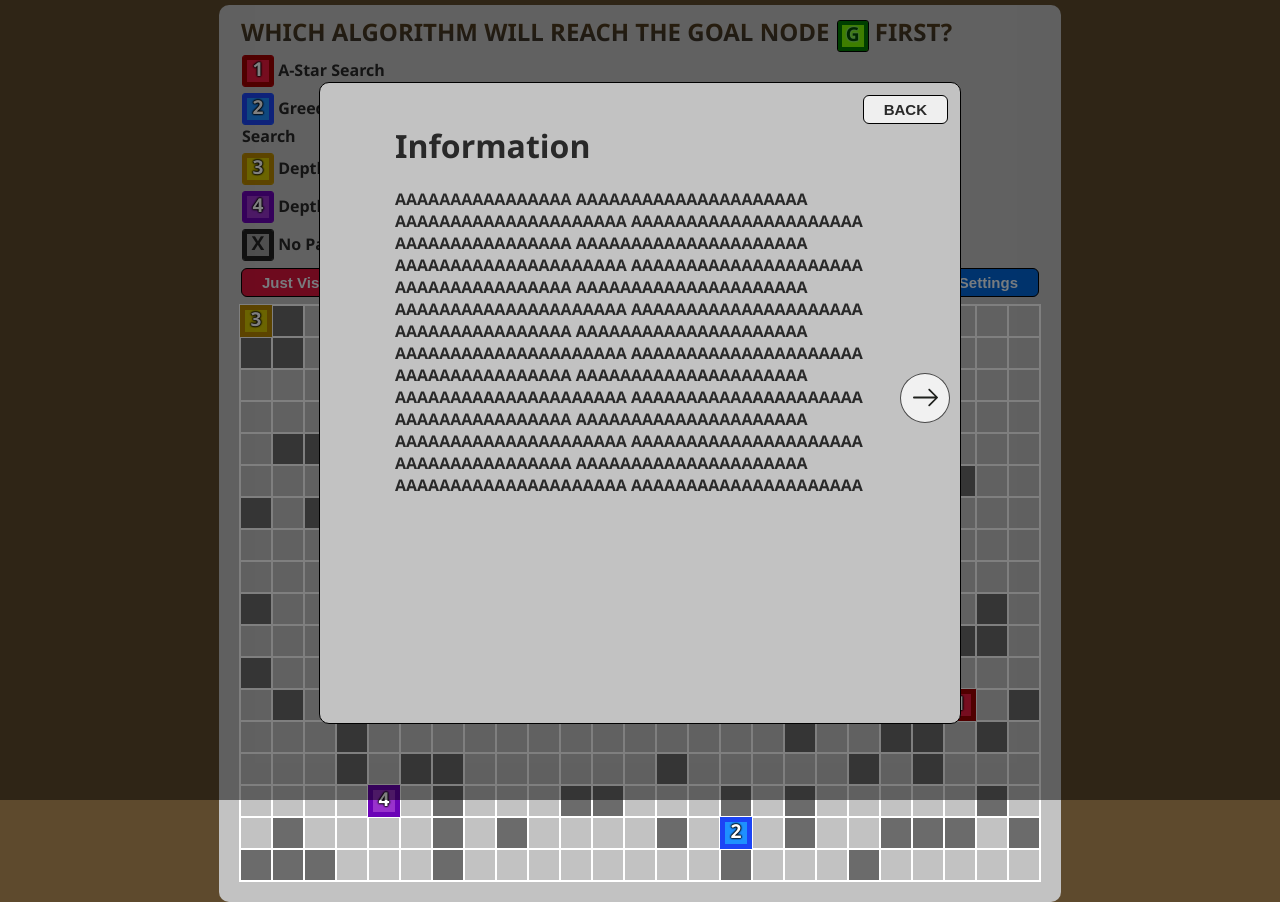
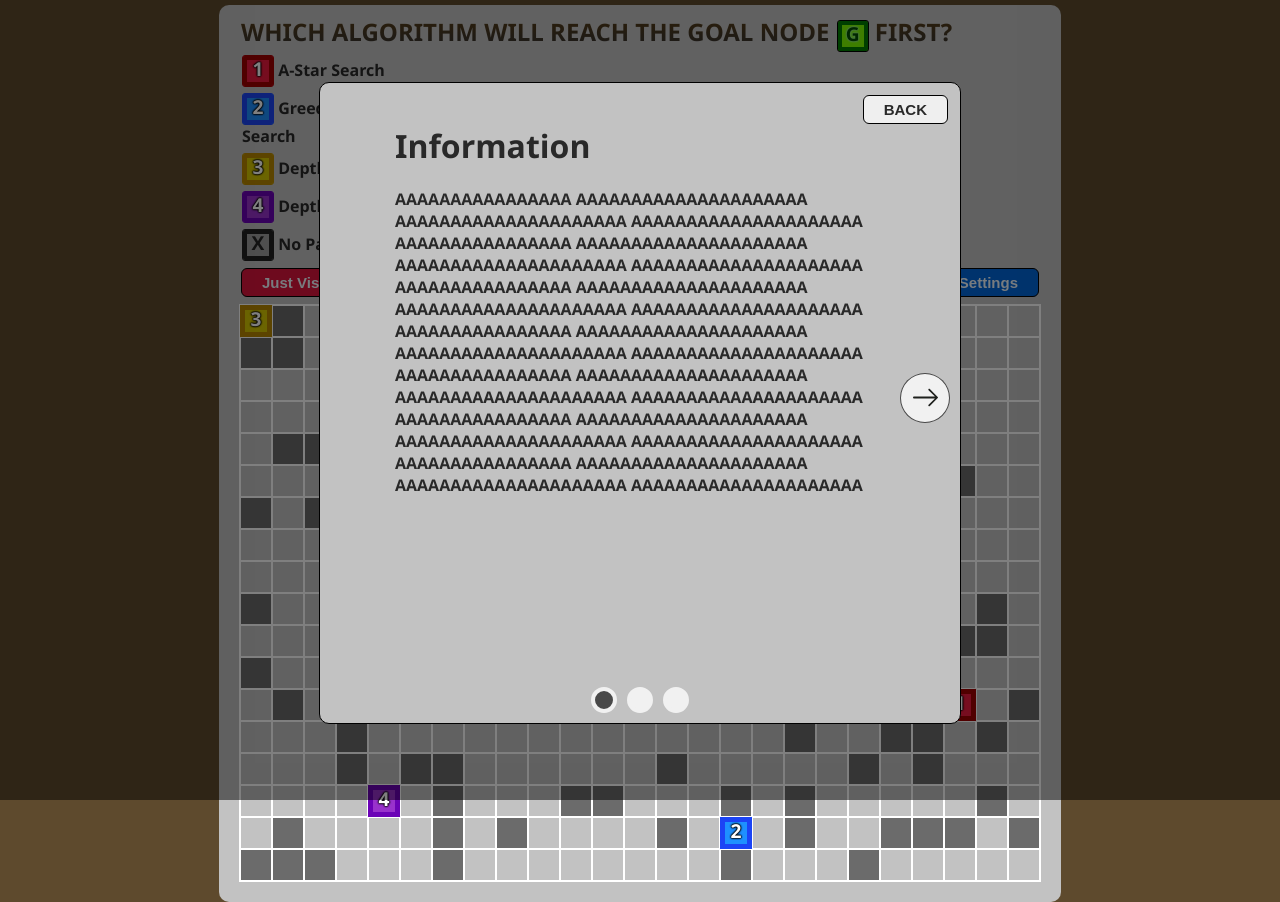
Before and after one commit to vik-ma/pathfinding-race, a React (Create React App) app: page / in a window 1280 px wide. Both pictures are taken after a click on the button "Information". Built offline with nearby package versions, Linux system fonts and the light colour scheme.

Commit message:
Added slider dots

```diff
--- a/src/App.css
+++ b/src/App.css
@@ -173,7 +173,7 @@ body {
     position: absolute;
     margin-left: 75px;
     margin-right: 75px;
-    word-wrap: break-word;
+    overflow-wrap: break-word;
     opacity: 0;
     transition-duration: 0.4s;
 }
@@ -201,15 +201,38 @@ body {
     height: 25px;
     pointer-events: none;
   }
+
 .prevSlide {
     top: 50%;
     left: 10px;
     transform: translateY(-60%);
   }
+
 .nextSlide {
     top: 50%;
     right: 10px;
     transform: translateY(-60%);
+  }
+
+.slider-dots {
+    position: absolute;
+    bottom: 10px;
+    left: 50%;
+    transform: translateX(-50%);
+    display: flex;
+  }
+
+.dot {
+    width: 18px;
+    height: 18px;
+    border-radius: 50%;
+    border: 4px solid #f1f1f1;
+    margin: 0 5px;
+    background: #f1f1f1;
+  }
+
+.dot.active {
+    background: #494949;
   }
 
 .settingsMenuButton {
--- a/src/InfoSliders/SliderWindow.js
+++ b/src/InfoSliders/SliderWindow.js
@@ -14,6 +14,10 @@ export const SliderWindow = () => {
 
   const prevSlide = () => {
     setSlideIndex(slideIndex - 1);
+  };
+
+  const moveDot = (index) => {
+    setSlideIndex(index);
   };
 
   return (
@@ -42,8 +46,17 @@ export const SliderWindow = () => {
                 {AlgoInfo[index].title}
                 {AlgoInfo[index].text}
               </div>
-                )
+            );
           })}
+
+          <div className="slider-dots">
+            {Array.from({ length: AlgoInfo.length }).map((item, index) => (
+              <div
+                onClick={() => moveDot(index)}
+                className={slideIndex === index ? "dot active" : "dot"}
+              ></div>
+            ))}
+          </div>
 
           {/* {AlgoInfo[slideIndex].title}
           {AlgoInfo[slideIndex].text} */}
```
Lines whose indentation alone changed are shown as unchanged.
